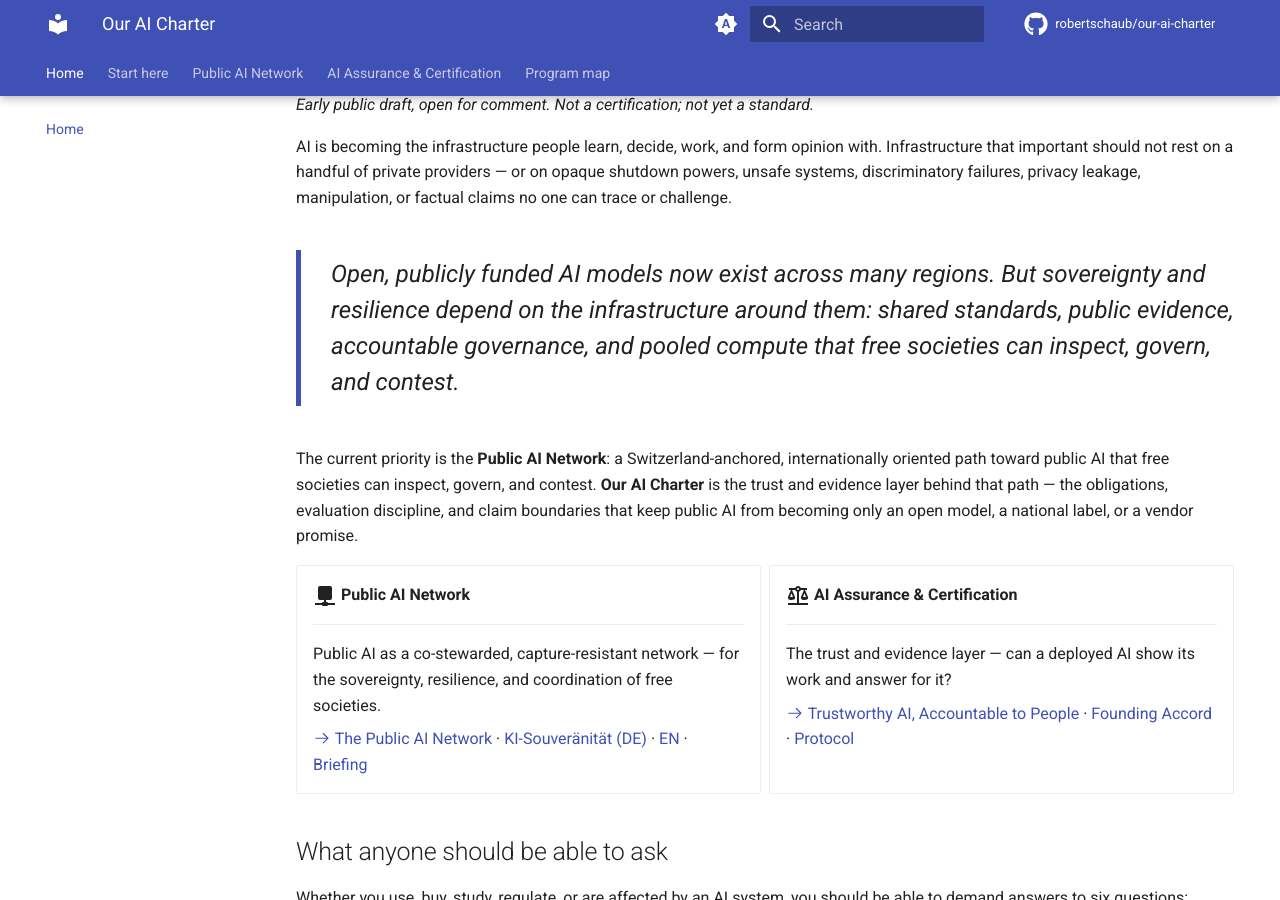
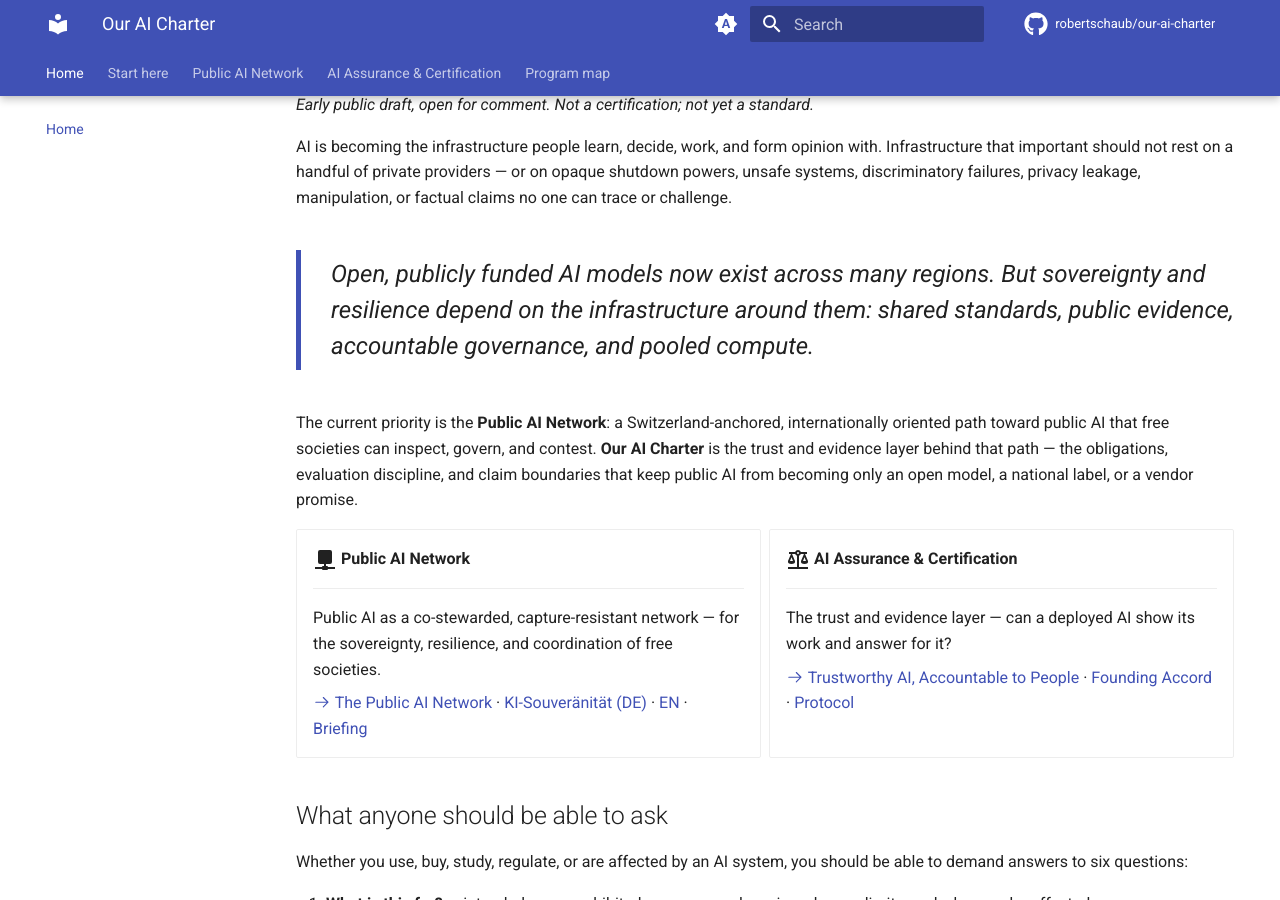
Before and after one commit to robertschaub/our-ai-charter, an MkDocs documentation site: the page built from docs/index.md, in a window 1280 px wide and 900 px high, scrolled down 428 px. Built offline with MkDocs 1.6.1 and Material for MkDocs 9.7.7, drawn with Linux system fonts in a browser that asks for light colours; plug-ins that fetch from the network failed and are left out; comment, search, counter and statistics services are not loaded.

Commit message:
docs(home): trim the duplicated phrase from the pull-quote
The reworded pull-quote (82cd28b) ended on the same three verbs as the next paragraph ("inspect, govern, and contest"); trim its tail so it ends on "...and pooled compute." Update the CHANGELOG entry to the current wording and note the quote is adapted from the article standfirst, not verbatim.

Co-Authored-By: Claude Opus 4.8 <noreply@anthropic.com>

```diff
--- a/docs/index.md
+++ b/docs/index.md
@@ -21,7 +21,7 @@ _Early public draft, open for comment. Not a certification; not yet a standard._
 AI is becoming the infrastructure people learn, decide, work, and form opinion with. Infrastructure that important should not rest on a handful of private providers — or on opaque shutdown powers, unsafe systems, discriminatory failures, privacy leakage, manipulation, or factual claims no one can trace or challenge.
 
 <div class="feature-quote" markdown>
-Open, publicly funded AI models now exist across many regions. But sovereignty and resilience depend on the infrastructure around them: shared standards, public evidence, accountable governance, and pooled compute that free societies can inspect, govern, and contest.
+Open, publicly funded AI models now exist across many regions. But sovereignty and resilience depend on the infrastructure around them: shared standards, public evidence, accountable governance, and pooled compute.
 </div>
 
 The current priority is the **Public AI Network**: a Switzerland-anchored, internationally oriented path toward public AI that free societies can inspect, govern, and contest. **Our AI Charter** is the trust and evidence layer behind that path — the obligations, evaluation discipline, and claim boundaries that keep public AI from becoming only an open model, a national label, or a vendor promise.
```
Also changed, not shown: CHANGELOG.md (+1 -1 lines).
